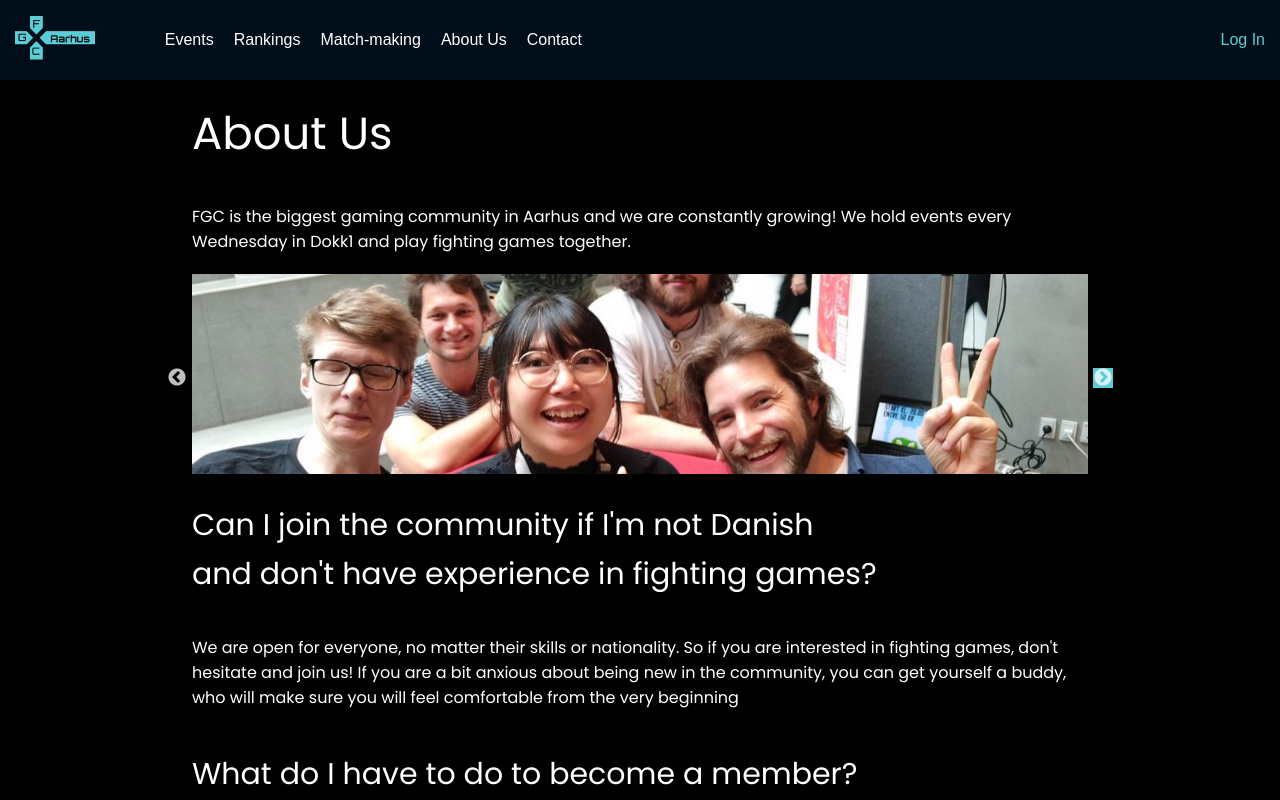
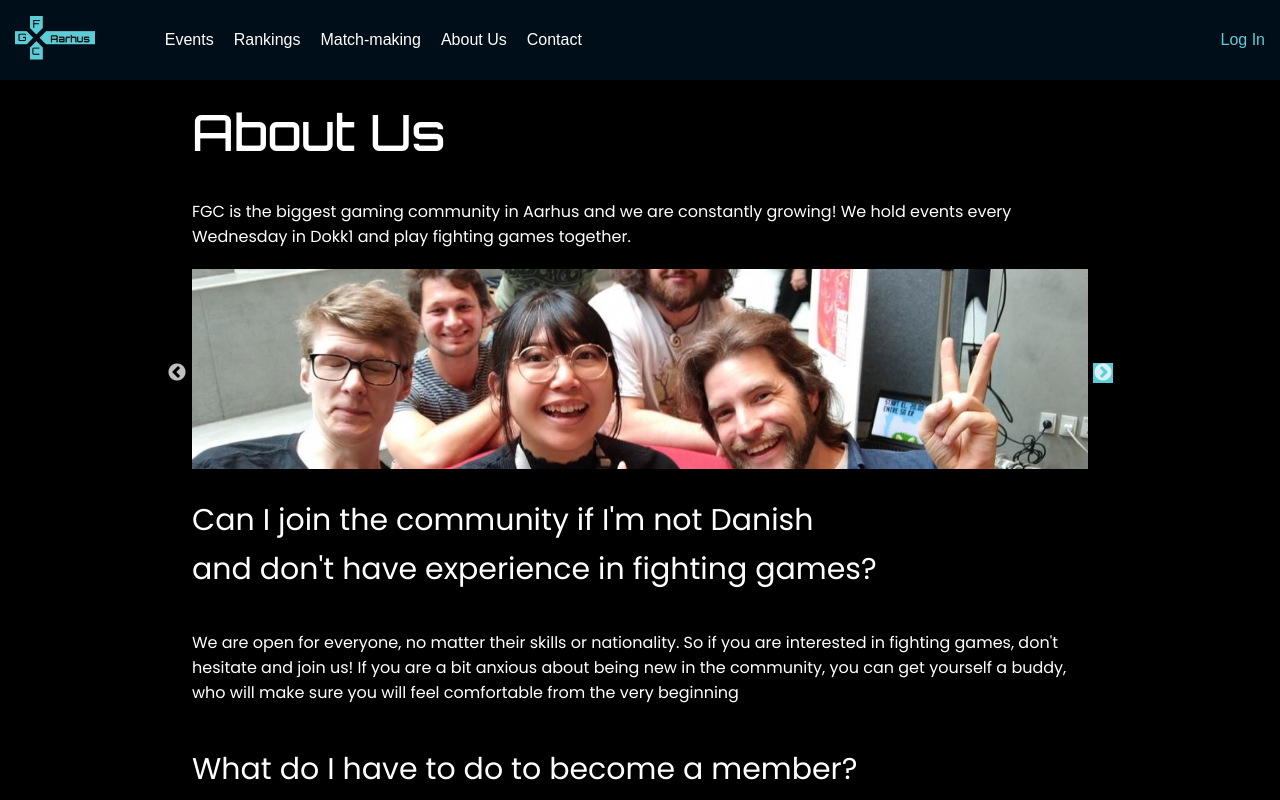
Before and after one commit to ispasdani/fgc-aarhus, a React (Vite) app: page /fgc-aarhus/about in a window 1280 px wide. Shown: the top 800 px of the page. Built offline with nearby package versions, Linux system fonts and the light colour scheme; no server answers.

Commit message:
changed the font type

```diff
--- a/src/pages/aboutUs/about.css
+++ b/src/pages/aboutUs/about.css
@@ -32,9 +32,11 @@
 }
 
 .about-title {
+  font-family: "Orbitron", sans-serif;
+  font-weight: 500;
   width: 70vw;
   color: white;
-  font-size: 45px;
+  font-size: 50px;
   margin: 20px 0px;
 }
 
--- a/src/pages/contact/contact.css
+++ b/src/pages/contact/contact.css
@@ -20,6 +20,8 @@
 }
 
 .card-contact p:nth-child(1) {
+  font-family: "Orbitron", sans-serif;
+  font-weight: 500;
   font-size: 50px;
   color: white;
   margin: 20px 10px 10px 5%;
@@ -79,6 +81,8 @@
 }
 
 .visit-title {
+  font-family: "Orbitron", sans-serif;
+  font-weight: 500;
   color: white;
   font-size: 50px;
   margin: 0;
```
